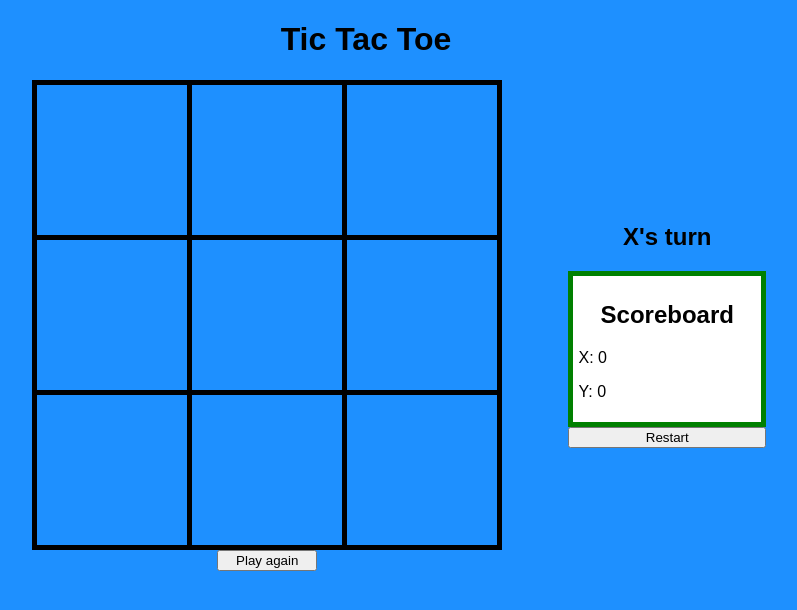
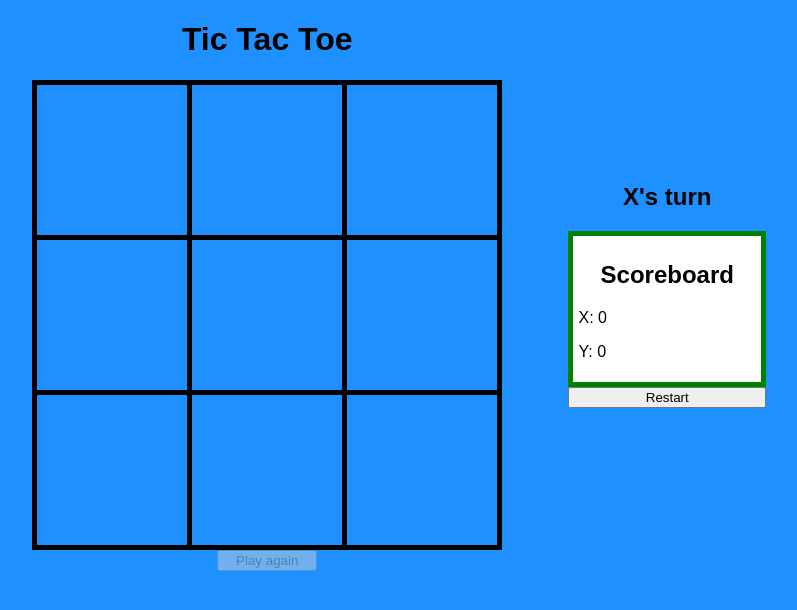
Before and after one commit to caalberts/tictactoe, a website: page game/index.html in a window 1280 px wide. Shown: the whole page, without its empty margins (274-1071 px from the left). Drawn offline with Linux system fonts and the light colour scheme.

```diff
--- a/game/game.css
+++ b/game/game.css
@@ -6,14 +6,18 @@
   width: 800px;
   margin: auto;
 }
-header {
+.container {
+  display:flex;
+  flex-direction: row
+}
+main {
+  display: flex;
+  flex-direction: column;
+}
+.title {
   display: flex;
   flex-direction: row;
   justify-content: center;
-}
-main {
-  display: flex;
-  flex-direction: row;
 }
 .board-panel {
   flex-grow: 6;
@@ -40,7 +44,6 @@
   display: flex;
   justify-content: center;
   align-items: center;
-  cursor: pointer;
 }
 .c1 {
   border-left: 5px solid black;
--- a/game/game.js
+++ b/game/game.js
@@ -3,29 +3,43 @@
 var update = document.querySelector('.status-text') // status bar
 var tiles = Array.from(document.querySelectorAll('.tile')) // monitor tiles for 'X' and 'O'
 var reset = document.querySelector('.reset') // reset button to reset the game
+var playAgain = document.querySelector('.play-again')
 // create variables for the tic tac toe game
-var player, moves, winner
-var score = {}
+var player = true,
+    moves = 1,
+    winner = '',
+    score = {
+      x: 0,
+      y: 0
+    }
 
+updateScore()
+update.textContent = player ? 'X\'s turn' : 'O\'s turn'
 resetBoard()
+// Event listener on reset button
+// reset.addEventListener('click', resetBoard)
 
-// Event listener on reset button
-reset.addEventListener('click', resetBoard)
+playAgain.addEventListener('click', resetBoard)
 
-// function to reset the game
+// function to start the game
+function startGame () {
+
+
+}
+
 function resetBoard () {
-  player = true
   moves = 1
   winner = ''
-  score = {
-    x: 0,
-    y: 0
-  }
-  updateScore()
-  update.textContent = player ? 'X\'s turn' : 'O\'s turn'
-  tiles.forEach(tile => tile.textContent = '')
-  body.addEventListener('click', tictactoe)
-  console.log('board reset');
+  tiles.forEach(tile => {
+    tile.textContent = ''
+    tile.addEventListener('click', tictactoe)
+  })
+}
+
+function disableBoard () {
+  tiles.forEach(tile => {
+    tile.removeEventListener('click', tictactoe)
+  })
 }
 
 function tictactoe (event) {
@@ -37,13 +51,16 @@
   winner = findWinner()
   if (winner) {
     update.textContent = winner + ' wins!'
-    body.removeEventListener('click', tictactoe)
     if (winner === 'X') {
       score.x += 1
+      player = false
     } else {
       score.y += 1
+      player = true
     }
+    disableBoard()
     updateScore()
+    playAgain.disabled = false
   } else if (moves === 9) {
     // it's a tie
     update.textContent = 'It\'s a tie!'
--- a/game/index.html
+++ b/game/index.html
@@ -8,11 +8,10 @@
   </head>
   <body>
     <div class="container">
-      <header class="header">
+      <main class="board-panel">
+        <div class="title">
           <h1>Tic Tac Toe</h1>
-      </header>
-      <main>
-        <div class="board-panel">
+        </div>
         <div class="board">
           <div class="row top-row">
             <div class="tile r1 c1" id="1"></div>
@@ -31,10 +30,10 @@
           </div>
         </div>
         <div class="win">
-            <button type="button" class="play-again" name="play-again">Play again</button>
+          <button type="button" class="play-again" name="play-again" disabled>Play again</button>
         </div>
-        </div>
-        <div class="status-panel">
+      </main>
+      <aside class="status-panel">
         <h2 class='status-text'></h2>
         <div class="score-board">
           <h2 class='score-board-title'>Scoreboard</h2>
@@ -42,8 +41,7 @@
           <p class='score'>Y: <span class="score-y"></span></p>
         </div>
         <button class='reset' type="button" name="Reset">Restart</button>
-        </div>
-      </main>
+      </aside>
       <footer>
 
       </footer>
```
Also changed, not shown: package.json (+8 -3 lines). Lines whose indentation alone changed are shown as unchanged.
